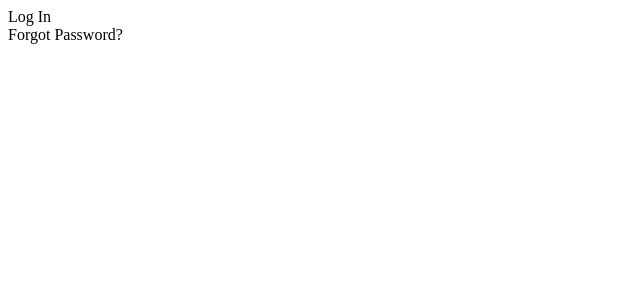
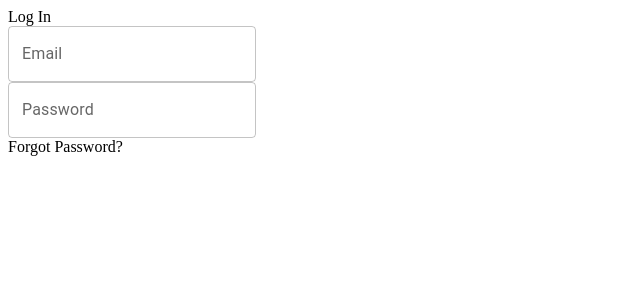
Before and after one commit to cornellh4i/lagos-volunteers, a Next.js app in the folder frontend/: page /login in a window 1280 px wide. Shown: the top 300 px of the page, without its empty margins (0-640 px from the left). Built offline with nearby package versions, Linux system fonts and the light colour scheme; no server answers.

Commit message:
basic loginform

```diff
--- a/frontend/src/components/molecules/LoginForm.tsx
+++ b/frontend/src/components/molecules/LoginForm.tsx
@@ -18,8 +18,16 @@ const LoginForm = () => {
     <div>
       Log In
       <div>
+        <TextField
+          label="Email"
+          status=""
+          incorrectEntryText=""/>
       </div>
       <div>
+        <TextField
+          label="Password"
+          status=""
+          incorrectEntryText=""/>
       </div>
       <div>
       Forgot Password?
```
